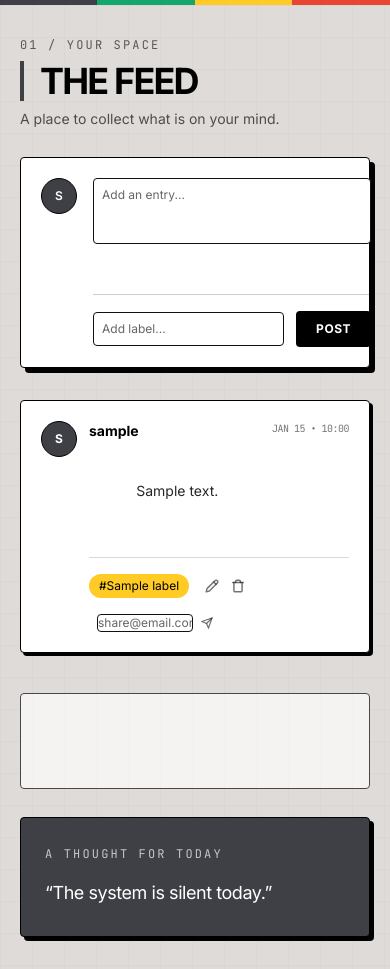
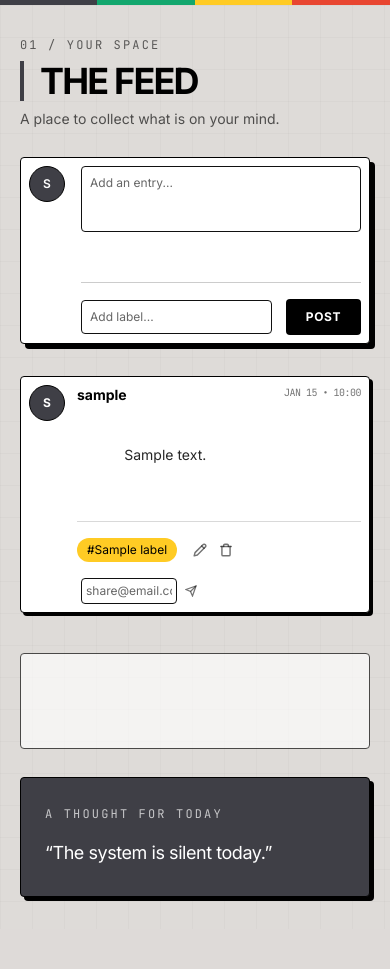
Before and after one commit to DB-1984/Scroll-Django-Note-Taking-App, a Django app: page / in a window 390 px wide. Shown: the part 74-1043 px from the top of the page. After the commit the page ends 975 px from the top, so only its background shows below. Run offline with Django 5.2, Linux system fonts and the light colour scheme; a user stored in the database is signed in; tables that the repository leaves empty hold one stand-in row (values such as "Sample post"); a database or web service that is not in the repository returns one stand-in record (values such as "Sample title"); data that the repository does not hold is empty; some libraries are stand-ins or nearby versions; some web fonts are replaced.

Commit message:
Share form and entry box mobile tweaks

```diff
--- a/scroll/templates/scroll/entry_item.html
+++ b/scroll/templates/scroll/entry_item.html
@@ -1,5 +1,5 @@
 <div id="entry-{{ entry.id }}"
-    class="relative flex gap-3 sm:gap-4 p-5 sm:p-6 bg-white border border-black rounded group shadow-[3px_3px_0_#000] transition-all hover:shadow-[5px_5px_0_#000]">
+    class="relative flex gap-3 sm:gap-4 p-2 sm:p-6 bg-white border border-black rounded group shadow-[3px_3px_0_#000] transition-all hover:shadow-[5px_5px_0_#000]">
 
     <div
         class="w-9 h-9 rounded-full bg-[#3f3f46] border border-black flex-shrink-0 flex items-center justify-center text-xs font-bold text-white">
@@ -50,7 +50,7 @@
                 </div>
             </div>
 
-            <div class="flex items-center gap-2 group-hover:opacity-100 transition-opacity">
+            <div class="flex items-center gap-1 group-hover:opacity-100 transition-opacity">
                 <span id="share-status-{{ entry.id }}" class="text-xs tracking-tighter text-[#3f3f46]"></span>
 
                 <form hx-post="{% url 'share_entry' entry.id %}" hx-target="#share-status-{{ entry.id }}"
@@ -58,7 +58,7 @@
                     class="flex items-center gap-2">
                     {% csrf_token %}
                     <input type="email" name="email" placeholder="share@email.com"
-                        class="bg-transparent border-none text-xs text-black outline-none w-24 focus:w-40 transition-all placeholder:text-black/50">
+                        class="bg-transparent border-none text-xs text-black outline-none p-1 w-24 focus:w-40 transition-all placeholder:text-black/50">
                     <button type="submit" class="text-black/55 hover:text-black transition-colors">
                         <svg xmlns="http://www.w3.org/2000/svg" width="12" height="12" viewBox="0 0 24 24" fill="none"
                             stroke="currentColor" stroke-width="2.5">
--- a/scroll/templates/scroll/index.html
+++ b/scroll/templates/scroll/index.html
@@ -8,7 +8,7 @@
         <p class="mt-2 text-sm text-black/65">A place to collect what is on your mind.</p>
     </div>
     {% if user.is_authenticated %}
-    <div class="rounded border border-black bg-white p-5 shadow-[5px_5px_0_#000] transition-colors focus-within:border-black focus-within:ring-[3px] focus-within:ring-[#3f3f46] sm:p-6">
+    <div class="rounded border border-black bg-white p-2 shadow-[5px_5px_0_#000] transition-colors focus-within:border-black focus-within:ring-[3px] focus-within:ring-[#3f3f46] sm:p-6">
         <div class="flex gap-4">
             <div
                 class="w-9 h-9 rounded-full border bg-[#3f3f46] border-black flex-shrink-0 flex items-center justify-center text-xs font-semibold text-white">
```
